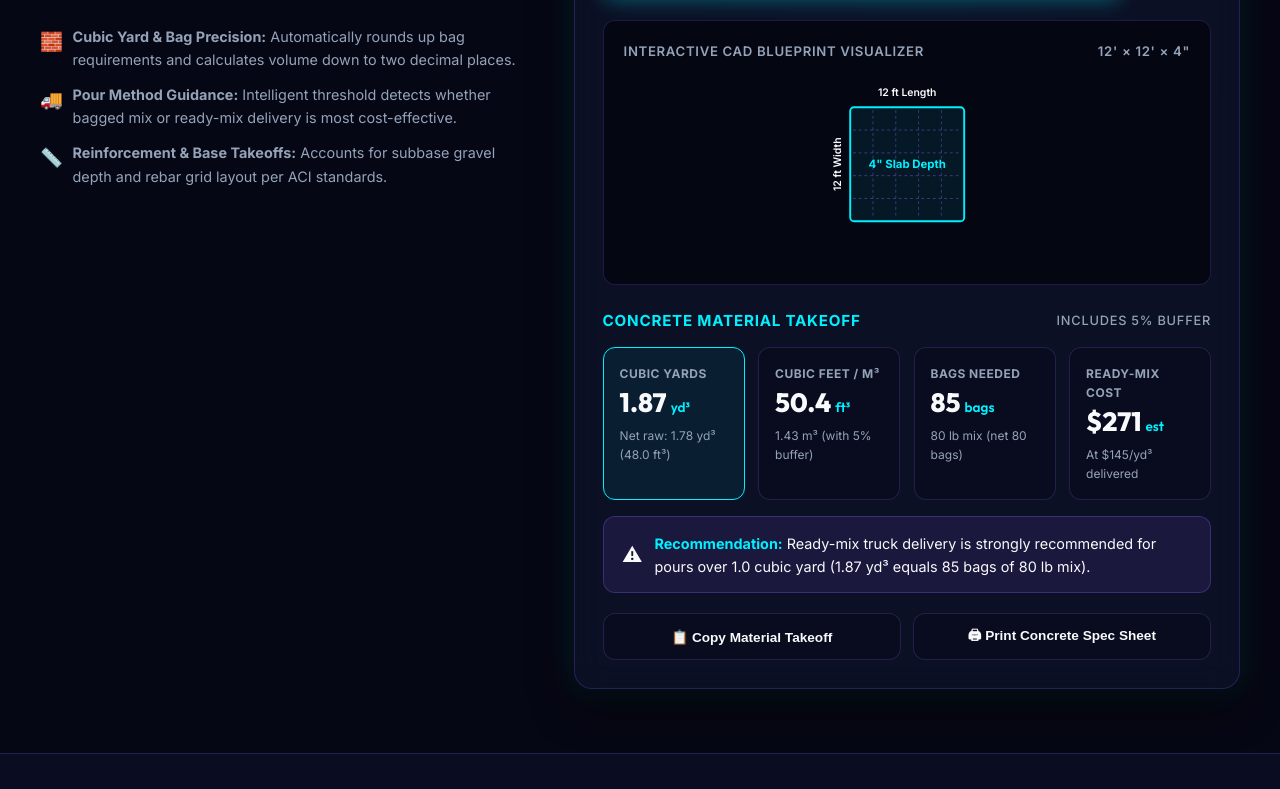
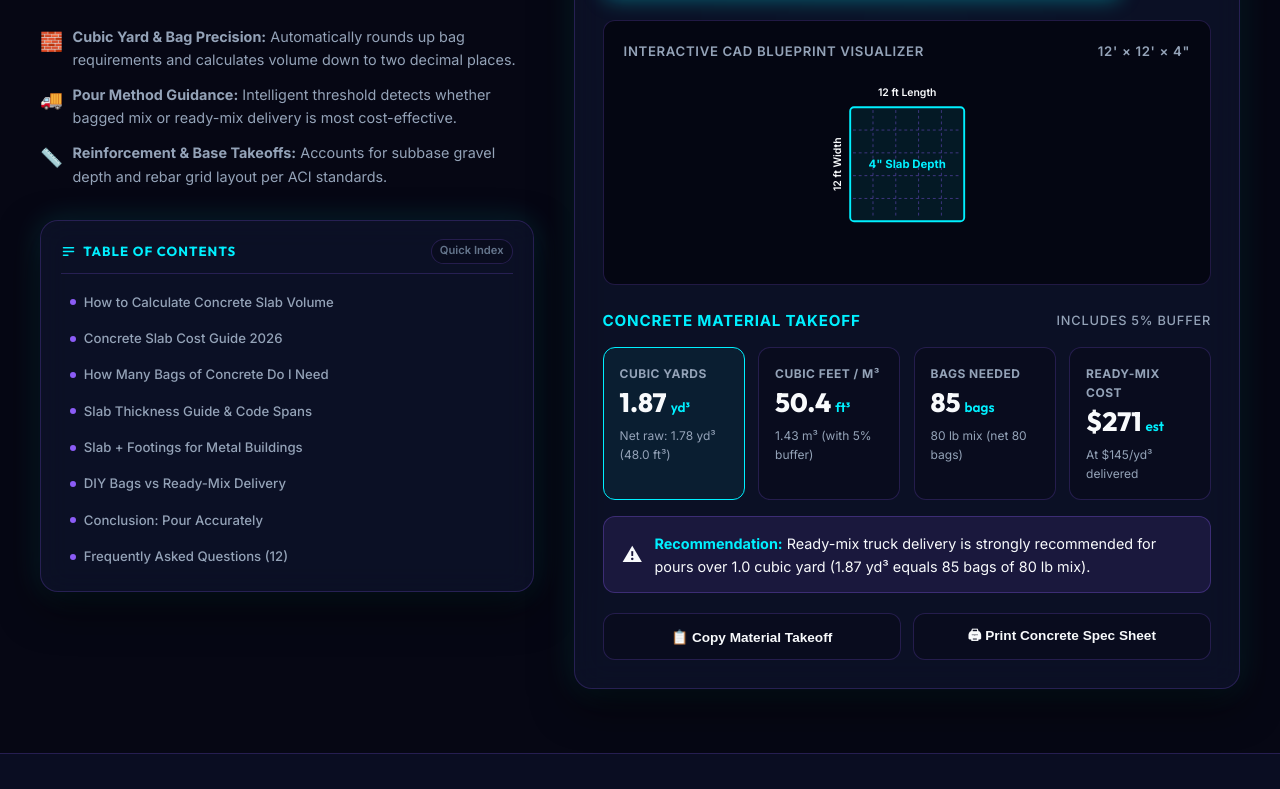
Before and after one commit to Aamirtechseo/wallcalculator, a plain HTML site: page concrete-slab-calculator.html in a window 1280 px wide. Shown: the part 576-1365 px from the top of the page. Drawn offline with Linux system fonts and the light colour scheme.

Commit message:
Add responsive Table of Contents navigation card to concrete slab calculator

```diff
--- a/concrete-slab-calculator.html
+++ b/concrete-slab-calculator.html
@@ -387,7 +387,29 @@ a{color:inherit;text-decoration:none}
 .footer-col a{font-size:0.875rem;color:var(--text-muted);transition:var(--transition)}
 .footer-col a:hover{color:var(--brand-primary)}
 .footer-bottom{border-top:1px solid var(--border-color);padding-top:1.5rem;display:flex;justify-content:space-between;align-items:center;flex-wrap:wrap;gap:1rem;font-size:0.825rem;color:var(--text-dim)}
-  </style>
+
+/* HERO TOC */
+.hero-toc-card{background:var(--bg-card);border:1px solid var(--border-color);border-radius:var(--radius-lg);padding:1.15rem 1.25rem;backdrop-filter:blur(14px);-webkit-backdrop-filter:blur(14px);box-shadow:var(--shadow-lg);margin-top:1.25rem;transition:var(--transition)}
+[data-theme="light"] .hero-toc-card{background:#FFFFFF;border-color:rgba(15,23,42,0.12);box-shadow:0 4px 16px rgba(15,23,42,0.06)}
+.hero-toc-header{display:flex;align-items:center;justify-content:space-between;margin-bottom:0.75rem;padding-bottom:0.6rem;border-bottom:1px solid var(--border-color)}
+.hero-toc-title{display:flex;align-items:center;gap:0.45rem;font-family:'Outfit',sans-serif;font-size:0.825rem;font-weight:700;text-transform:uppercase;letter-spacing:0.08em;color:var(--brand-primary)}
+[data-theme="light"] .hero-toc-title{color:#0284C7}
+.hero-toc-badge{font-size:0.7rem;font-weight:600;color:var(--text-dim);background:var(--bg-input);padding:0.15rem 0.5rem;border-radius:var(--radius-full);border:1px solid var(--border-color)}
+.hero-toc-nav{display:flex;flex-direction:column;gap:0.25rem}
+.hero-toc-link{display:flex;align-items:center;gap:0.5rem;font-size:0.825rem;font-weight:500;color:var(--text-muted);padding:0.35rem 0.55rem;border-radius:var(--radius-sm);transition:var(--transition);text-decoration:none}
+.hero-toc-link:hover{color:var(--brand-primary);background:rgba(0,240,255,0.08);transform:translateX(3px)}
+[data-theme="light"] .hero-toc-link:hover{color:#0284C7;background:rgba(2,132,199,0.08)}
+.hero-toc-bullet{width:6px;height:6px;border-radius:50%;background:var(--brand-accent);flex-shrink:0}
+.hero-toc-toggle{display:none;width:100%;align-items:center;justify-content:space-between;background:none;border:none;padding:0;cursor:pointer;color:inherit;font:inherit}
+@media (max-width:768px){
+  .hero-toc-header{display:none}
+  .hero-toc-toggle{display:flex}
+  .hero-toc-nav{display:none;padding-top:0.75rem;margin-top:0.5rem;border-top:1px solid var(--border-color)}
+  .hero-toc-card.open .hero-toc-nav{display:flex}
+  .hero-toc-card.open .chevron{transform:rotate(180deg)}
+}
+
+</style>
 </head>
 <body>
 
@@ -457,6 +479,59 @@ a{color:inherit;text-decoration:none}
               <span><strong>Reinforcement &amp; Base Takeoffs:</strong> Accounts for subbase gravel depth and rebar grid layout per ACI standards.</span>
             </div>
           </div>
+
+            <!-- Table of Contents & Quick Navigation -->
+            <div class="hero-toc-card" id="hero-toc-card">
+              <button class="hero-toc-toggle" id="heroTocToggle" type="button" aria-expanded="false" aria-label="Toggle Table of Contents">
+                <span class="hero-toc-title">
+                  <svg width="15" height="15" viewBox="0 0 24 24" fill="none" stroke="currentColor" stroke-width="2.5" stroke-linecap="round" stroke-linejoin="round"><path d="M4 6h16M4 12h16M4 18h7"/></svg>
+                  Table of Contents: Quick Navigation
+                </span>
+                <span class="chevron">&#9662;</span>
+              </button>
+              <div class="hero-toc-header">
+                <span class="hero-toc-title">
+                  <svg width="15" height="15" viewBox="0 0 24 24" fill="none" stroke="currentColor" stroke-width="2.5" stroke-linecap="round" stroke-linejoin="round"><path d="M4 6h16M4 12h16M4 18h7"/></svg>
+                  Table of Contents
+                </span>
+                <span class="hero-toc-badge">Quick Index</span>
+              </div>
+              <nav class="hero-toc-nav" id="heroTocNav" aria-label="Page Table of Contents">
+                <a href="#toc-calculate-volume" class="hero-toc-link">
+                  <span class="hero-toc-bullet"></span>
+                  <span>How to Calculate Concrete Slab Volume</span>
+                </a>
+                <a href="#toc-cost-guide" class="hero-toc-link">
+                  <span class="hero-toc-bullet"></span>
+                  <span>Concrete Slab Cost Guide 2026</span>
+                </a>
+                <a href="#toc-bags-needed" class="hero-toc-link">
+                  <span class="hero-toc-bullet"></span>
+                  <span>How Many Bags of Concrete Do I Need</span>
+                </a>
+                <a href="#toc-thickness-guide" class="hero-toc-link">
+                  <span class="hero-toc-bullet"></span>
+                  <span>Slab Thickness Guide &amp; Code Spans</span>
+                </a>
+                <a href="#toc-slab-footings" class="hero-toc-link">
+                  <span class="hero-toc-bullet"></span>
+                  <span>Slab + Footings for Metal Buildings</span>
+                </a>
+                <a href="#toc-diy-vs-readymix" class="hero-toc-link">
+                  <span class="hero-toc-bullet"></span>
+                  <span>DIY Bags vs Ready-Mix Delivery</span>
+                </a>
+                <a href="#toc-conclusion" class="hero-toc-link">
+                  <span class="hero-toc-bullet"></span>
+                  <span>Conclusion: Pour Accurately</span>
+                </a>
+                <a href="#toc-faqs" class="hero-toc-link">
+                  <span class="hero-toc-bullet"></span>
+                  <span>Frequently Asked Questions (12)</span>
+                </a>
+              </nav>
+            </div>
+
         </div>
 
         <!-- Right Column: Interactive Tool Card -->
@@ -1530,6 +1605,16 @@ a{color:inherit;text-decoration:none}
       });
     }
 
+
+    // Mobile TOC Toggle
+    var tocToggle = document.getElementById('heroTocToggle');
+    var tocCard = document.getElementById('hero-toc-card');
+    if (tocToggle && tocCard) {
+      tocToggle.addEventListener('click', function() {
+        tocCard.classList.toggle('open');
+      });
+    }
+
     // Initial Calculation on Load
     calculateSlab();
 
```
